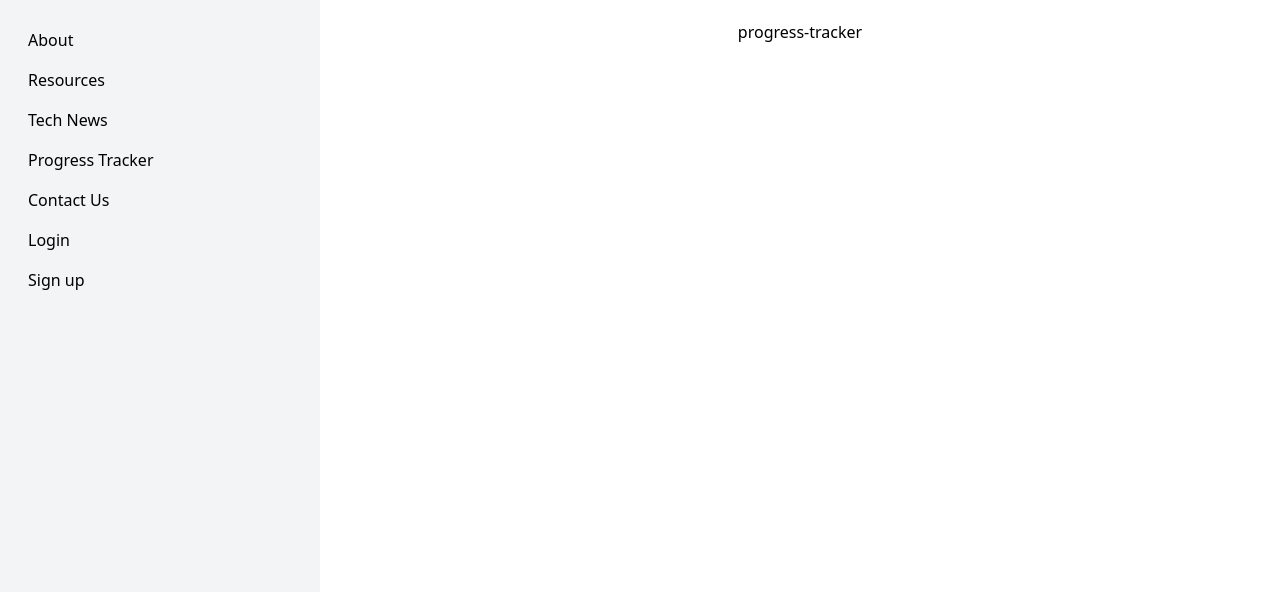
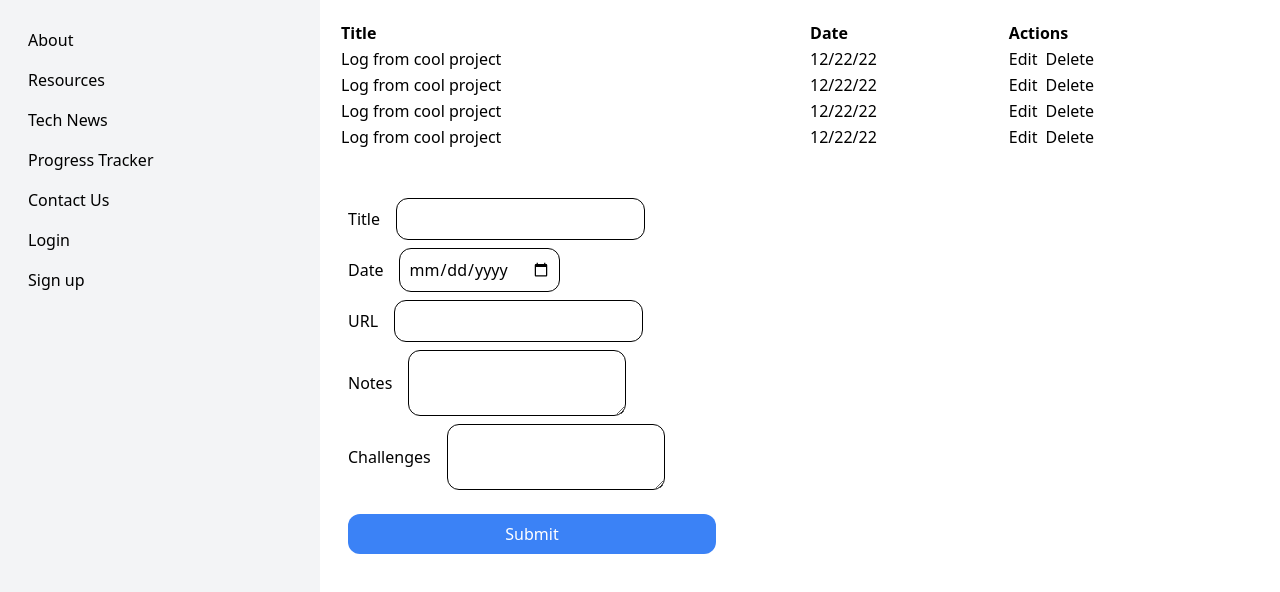
Before and after one commit to mamin89/BloomingTech, a React (Create React App) app in the folder frontend/: page /progress-tracker in a window 1280 px wide. Shown: the top 592 px of the page. Built offline with nearby package versions, Linux system fonts and the light colour scheme; the HTML template or start-up script is replaced by a standard one.

Commit message:
added log table and form

```diff
--- a/frontend/src/pages/progress-tracker.js
+++ b/frontend/src/pages/progress-tracker.js
@@ -1,7 +1,96 @@
-import React from 'react'
+import React, { useState } from "react";
 
 export default function ProgressTracker() {
+  const [title, setTitle] = useState("");
+
   return (
-    <div>progress-tracker</div>
-  )
+    <div>
+      <div className="mb-10">
+        <table className="min-w-full">
+          <thead>
+            <tr>
+              <th className="text-left">Title</th>
+              <th className="text-left">Date</th>
+              <th className="text-left">Actions</th>
+            </tr>
+          </thead>
+          <tbody>
+            <tr>
+              <td className="text-left">Log from cool project</td>
+              <td className="text-left">12/22/22</td>
+              <td className="text-left flex gap-x-2">
+                <button>Edit</button>
+                <button>Delete</button>
+              </td>
+            </tr>
+            <tr>
+              <td className="text-left">Log from cool project</td>
+              <td className="text-left">12/22/22</td>
+              <td className="text-left flex gap-x-2">
+                <button>Edit</button>
+                <button>Delete</button>
+              </td>
+            </tr>
+            <tr>
+              <td className="text-left">Log from cool project</td>
+              <td className="text-left">12/22/22</td>
+              <td className="text-left flex gap-x-2">
+                <button>Edit</button>
+                <button>Delete</button>
+              </td>
+            </tr>
+            <tr>
+              <td className="text-left">Log from cool project</td>
+              <td className="text-left">12/22/22</td>
+              <td className="text-left flex gap-x-2">
+                <button>Edit</button>
+                <button>Delete</button>
+              </td>
+            </tr>
+          </tbody>
+        </table>
+      </div>
+      <div className="flex flex-col text-start p-2 max-w-sm gap-y-2">
+        <div className="flex gap-x-4 items-center">
+          <label>Title</label>
+          <input
+            value={title}
+            onChange={(event) => setTitle(event.target.value)}
+            className="border border-black rounded-xl p-2"
+          />
+        </div>
+        <div className="flex gap-x-4 items-center">
+          <label>Date</label>
+          <input type="date" className="border border-black rounded-xl p-2" />
+        </div>
+        <div className="flex gap-x-4 items-center">
+          <label>URL</label>
+          <input className="border border-black rounded-xl p-2" />
+        </div>
+        <div className="flex gap-x-4 items-center">
+          <label>Notes</label>
+          <textarea className="border border-black rounded-xl p-2" />
+        </div>
+        <div className="flex gap-x-4 items-center">
+          <label>Challenges</label>
+          <textarea className="border border-black rounded-xl p-2" />
+        </div>
+
+        <button
+          onClick={() => {
+            fetch("localhost:3001/logs", {
+              method: "POST",
+              headers: {
+                'content-type': "application/json"
+              },
+              body: JSON.stringify({ title: title }),
+            });
+          }}
+          className="bg-blue-500 active:bg-blue-600 rounded-xl p-2 text-white mt-4"
+        >
+          Submit
+        </button>
+      </div>
+    </div>
+  );
 }
```
